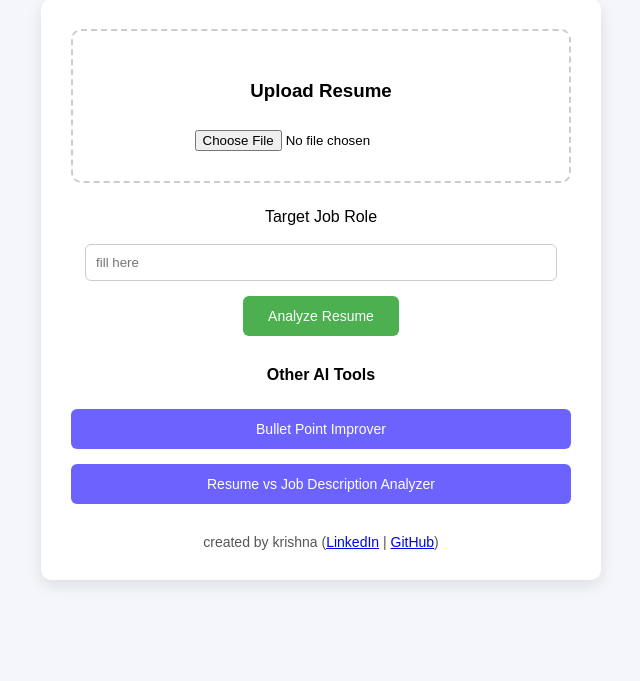
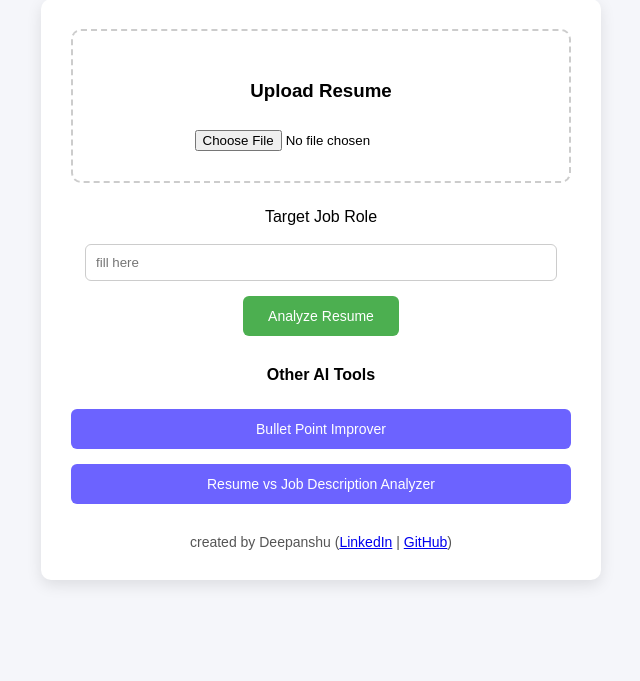
Before and after one commit to Deepuweb/resume-analyzer-ai, a Flask app: page / in a window 1280 px wide. Shown: the part 119-800 px from the top of the page, without its empty margins (319-959 px from the left). Run offline with Flask 3, Linux system fonts and the light colour scheme.

Commit message:
Update footer links

```diff
--- a/templates/index.html
+++ b/templates/index.html
@@ -140,9 +140,9 @@ Resume vs Job Description Analyzer
 </a>
 
 <div class="footer">
-  created by krishna
-  (<a href="https://www.linkedin.com/in/krishna-mishra-cse" target="_blank">LinkedIn</a> |
-   <a href="https://github.com/Krishna8934" target="_blank">GitHub</a>)
+  created by Deepanshu
+  (<a href="https://www.linkedin.com/in/deepanshu-gogia-33539a2a0/" target="_blank">LinkedIn</a> |
+   <a href="https://github.com/Deepuweb" target="_blank">GitHub</a>)
 </div>
 
 </div>
```
